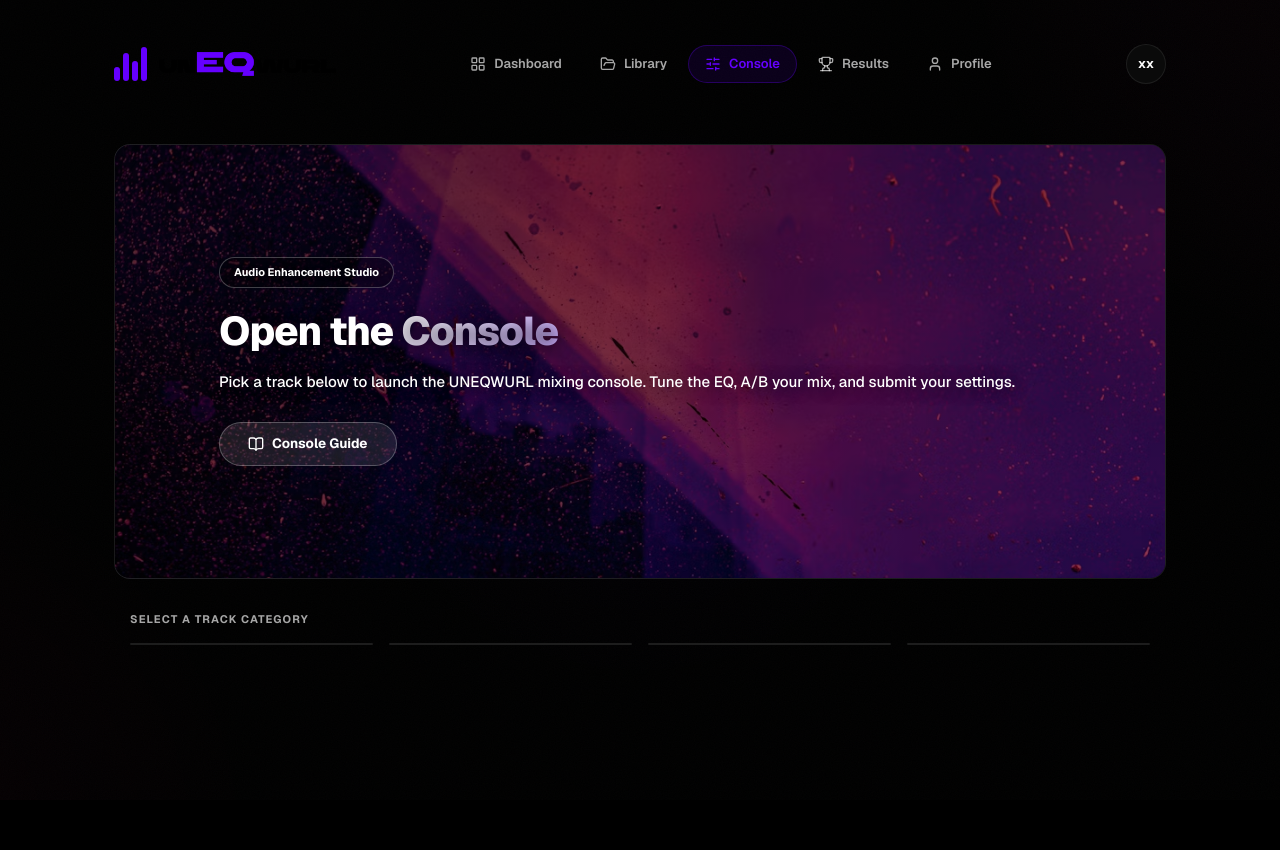
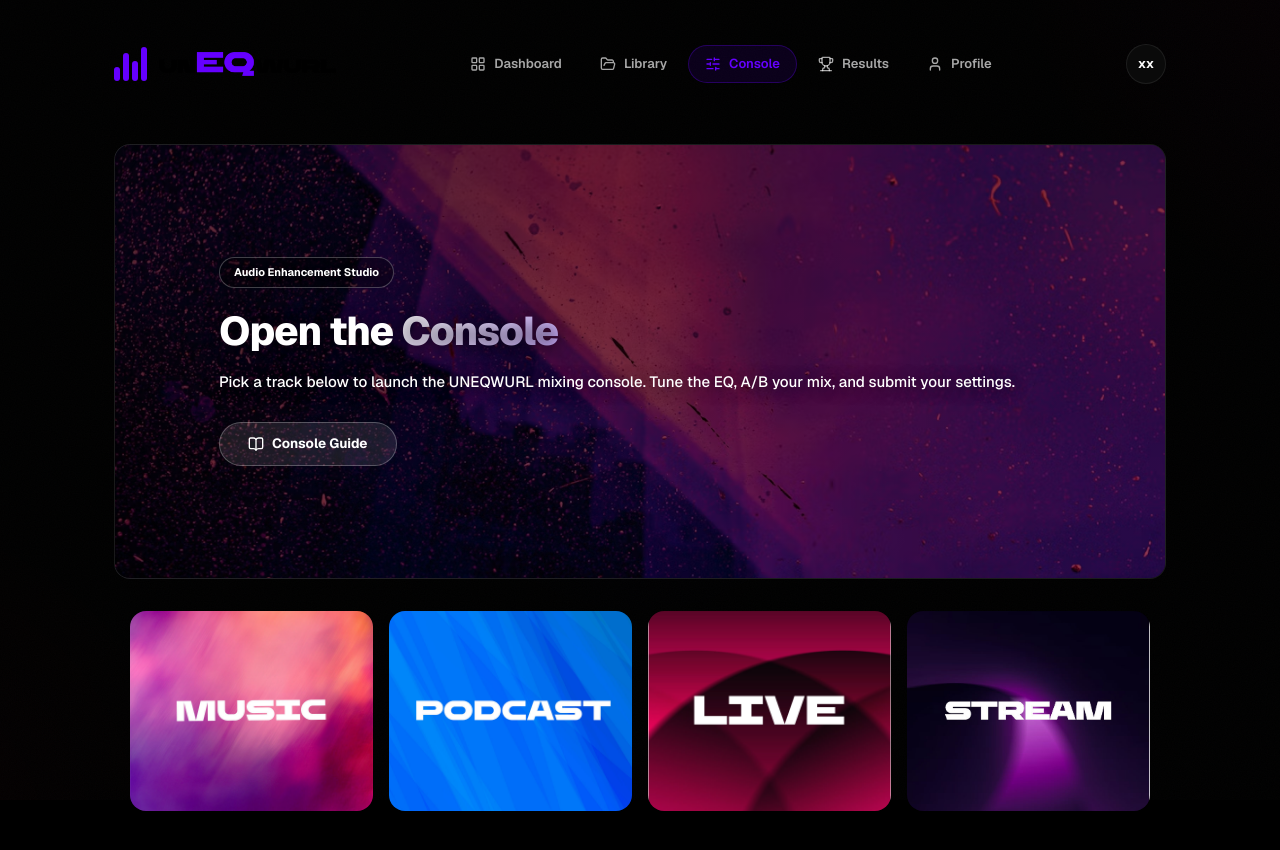
Before and after one commit to 298althr/UNEQWURL, a Next.js app: page /console in a window 1280 px wide. Shown: the top 850 px of the page. Before the commit the page ends 800 px from the top, so only its background shows below. Built offline with nearby package versions, Linux system fonts and the light colour scheme; no server answers.

Commit message:
Fix console cards: use plain img tags with fixed height, no effects or filters

```diff
--- a/app/console/page.tsx
+++ b/app/console/page.tsx
@@ -111,21 +111,17 @@ export default function ConsolePage() {
 
       {/* Category Cards */}
       <section className="px-4 pb-6">
-        <div className="section-label mb-3">Select a Track Category</div>
         <div className="grid grid-cols-2 gap-4 md:grid-cols-4">
-          {CATEGORIES.map(cat => {
-            const count = tracksByType(cat.id).length;
-            return (
-              <button
-                key={cat.id}
-                onClick={() => openPicker(cat.id)}
-                className="console-category-card group relative overflow-hidden rounded-2xl border border-border transition-all hover:scale-[1.02] hover:border-transparent"
-                style={{ "--card-color": cat.colorValue } as React.CSSProperties}
-              >
-                <div className="absolute inset-0 bg-cover bg-center transition-transform group-hover:scale-110" style={{ backgroundImage: `url(${cat.photo})` }} />
-              </button>
-            );
-          })}
+          {CATEGORIES.map(cat => (
+            <button
+              key={cat.id}
+              onClick={() => openPicker(cat.id)}
+              className="rounded-2xl overflow-hidden"
+              style={{ height: 200 }}
+            >
+              <img src={cat.photo} alt={cat.label} className="w-full h-full object-cover" />
+            </button>
+          ))}
         </div>
       </section>
 
```
